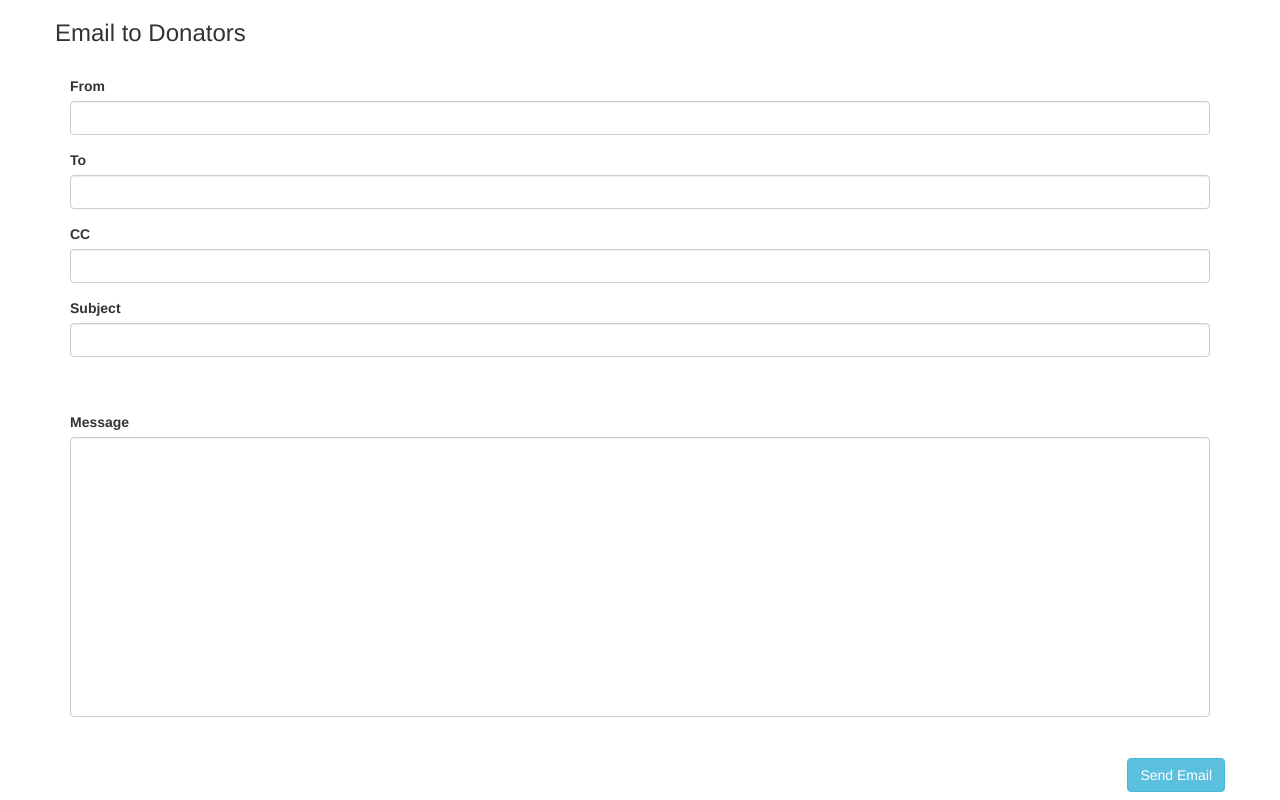
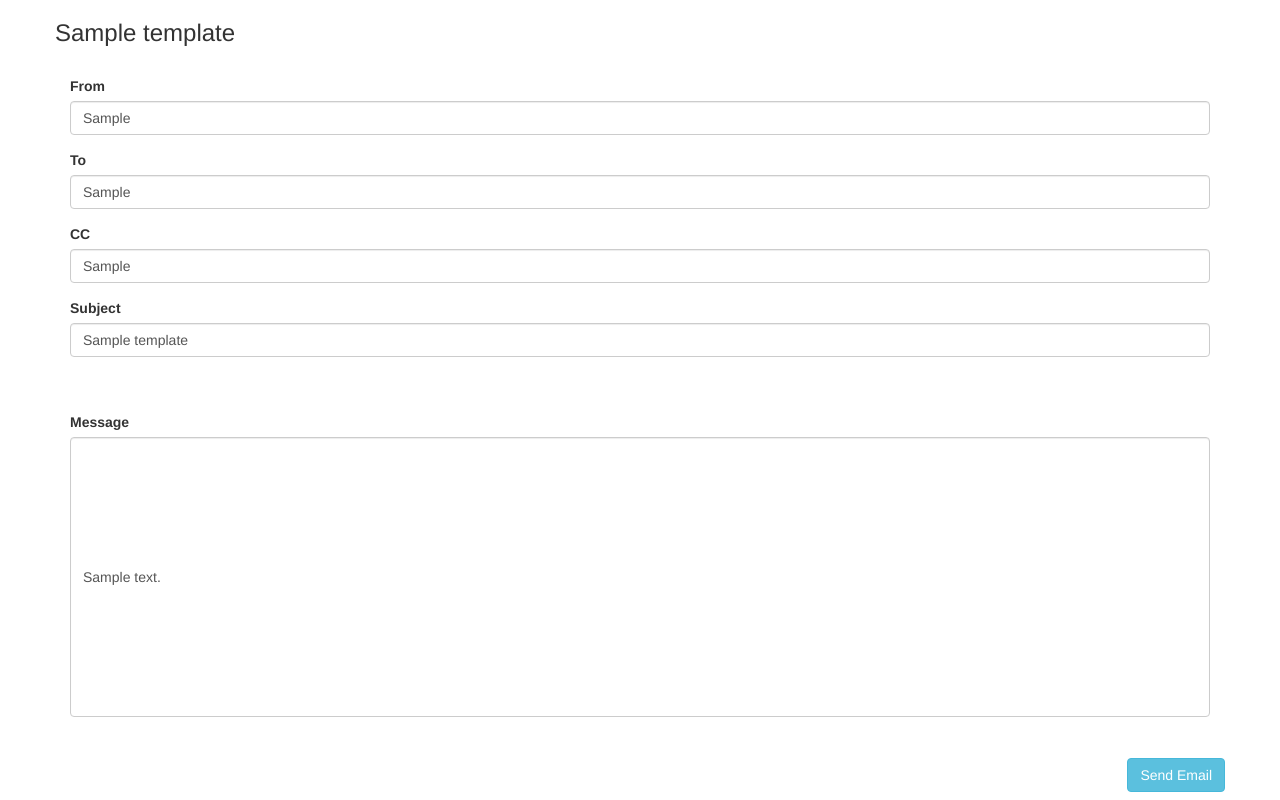
Before and after one commit to WomensCodingCircle/jcc-app, a Flask app: page /mail/event/1/template/1 in a window 1280 px wide. Run offline with Flask 2, Linux system fonts and the light colour scheme; tables that the repository leaves empty hold one stand-in row (values such as "Sample post"); some libraries are stand-ins or nearby versions.

Commit message:
Fill in email template page with values from EmailTemplate record

```diff
--- a/app/__init__.py
+++ b/app/__init__.py
@@ -14,7 +14,7 @@ admin=Admin(app)
 migrate = Migrate(app,db)
 login_manager = LoginManager()
 
-from app.models import User, Event, Donation
+from app.models import User, Event, Donation, EmailTemplate
 
 @app.route('/')
 def landing_page():
@@ -76,10 +76,7 @@ def generate_email_default():
 
 @app.route('/mail/event/<event_id>/template/<template_id>')
 def generate_email(event_id, template_id):
+   event = Event.query.filter_by(id=event_id)
+   myTemplate = EmailTemplate.query.filter_by(id=template_id).first()
    # TODO: Query for the event with given event_id and for the template and generate email message and values for From, To, CC field
-   event = Event.query.filter_by(id=event_id)
-   if template_id == '1':
-         title = "Email to Donators"
-   else:
-         title = "Email to Finance"
-   return render_template("email.html", tTitle = title)
+   return render_template("email.html", tTemplate=myTemplate)
--- a/app/templates/email.html
+++ b/app/templates/email.html
@@ -10,39 +10,39 @@
 {% block content %}
    <div class="container">
       <div class="row">
-         <h3>{{ tTitle }}</h3>
+         <h3>{{ tTemplate.name }}</h3>
       </div>
       <br />
       <div class="col-lg-12">
          <div class="row">
             <form class="form-group">
                <label>From</label>
-               <input type="text" class="form-control" />
+               <input type="text" class="form-control" value="{{ tTemplate.sender }}" />
             </form>
          </div>
          <div class="row">
             <form class="form-group">
                <label>To</label>
-               <input type="text" class="form-control" />
+               <input type="text" class="form-control" value="{{ tTemplate.recipient }}" />
             </form>
          </div>
          <div class="row">
             <form class="form-group">
                <label>CC</label>
-               <input type="text" class="form-control" />
+               <input type="text" class="form-control" value="{{ tTemplate.cc }}" />
             </form>
          </div>
          <div class="row">
             <form class="form-group">
                <label>Subject</label>
-               <input type="text" class="form-control" />
+               <input type="text" class="form-control" value="{{ tTemplate.subject }} "/>
             </form>
          </div>
          <br /><br />
          <div class="row">
             <form class="form-group">
                <label>Message</label>
-               <input type="text" class="form-control"  style="height: 20em;"/>
+               <input type="text" class="form-control"  style="height: 20em;" value="{{ tTemplate.message }}" />
             </form>
          </div>
       </div>
```
